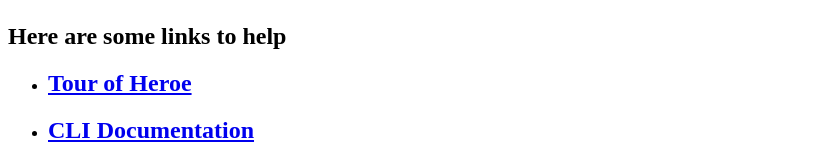
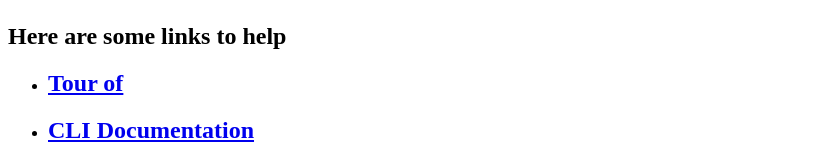
Before and after one commit to gauravmathur77/angular-test, an Angular app: page / in a window 1280 px wide. Shown: the part 381-541 px from the top of the page, without its empty margins (0-828 px from the left). Built offline with nearby package versions, Linux system fonts and the light colour scheme.

Commit message:
Update app.component.html

```diff
--- a/src/app/app.component.html
+++ b/src/app/app.component.html
@@ -8,7 +8,7 @@
 <h2>Here are some links to help   </h2>
 <ul>
   <li>
-    <h2><a target="_blank" rel="noopener" href="https://angular.io/tutorial">Tour of Heroe</a></h2>
+    <h2><a target="_blank" rel="noopener" href="https://angular.io/tutorial">Tour of </a></h2>
   </li>
   <li>
     <h2><a target="_blank" rel="noopener" href="https://angular.io/cli">CLI Documentation</a></h2>
```
